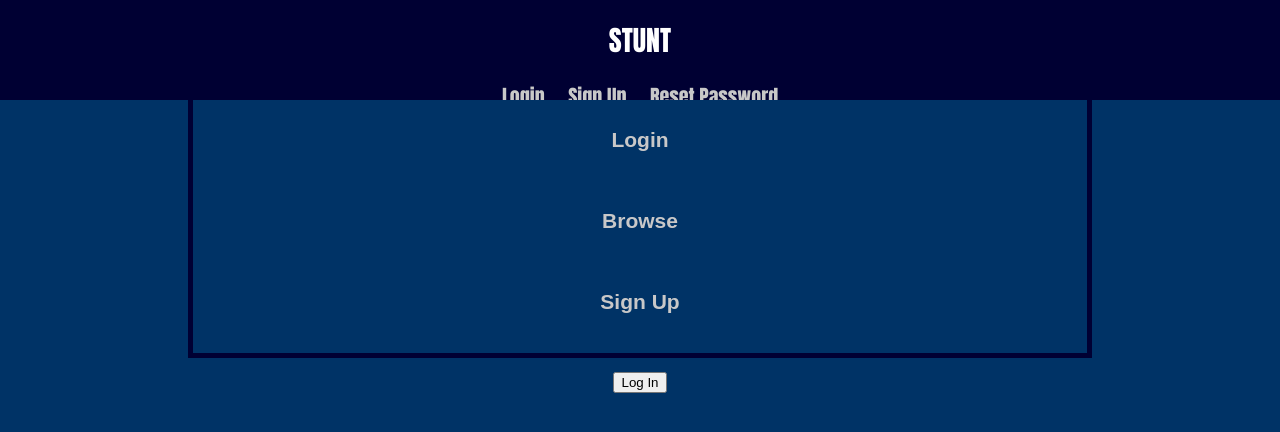
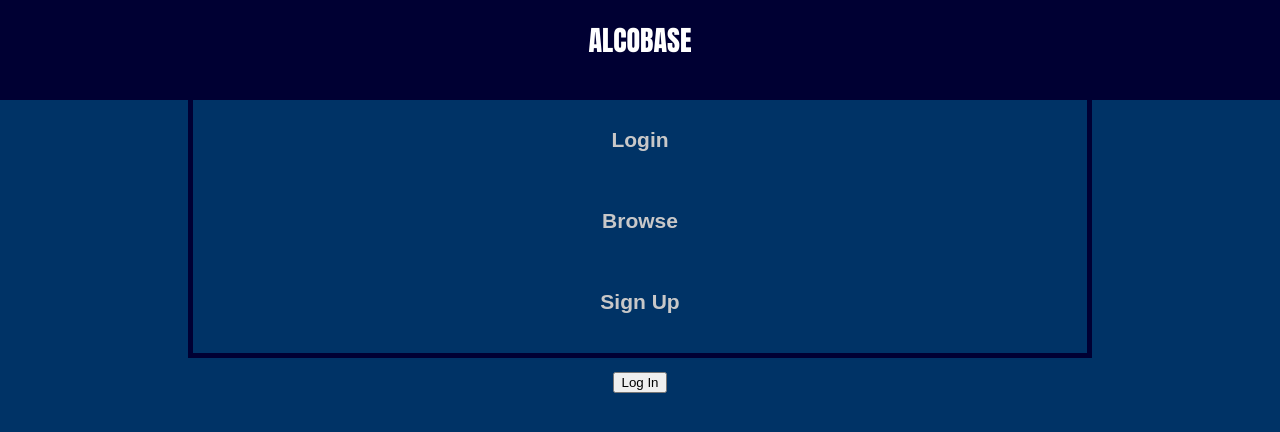
Before and after one commit to dillen-roggensinger/Alcobase, a PHP site: page / in a window 1280 px wide. Shown: the top 432 px of the page. Run offline with PHP 8.4, Linux system fonts and the light colour scheme.

Commit message:
did some more stuff

```diff
--- a/header.php
+++ b/header.php
@@ -1,8 +1,6 @@
-
-<!DOCTYPE HTML PUBLIC "-//W3C//DTD HTML 4.01 Transitional//EN""http://www.w3.org/TR/html4/loose.dtd">
 <html>
-<head><meta http-equiv="Content-Type" content="text/html; charset=iso-8859-1"><title>Stunt</title><link href="Style.css" rel="stylesheet" type="text/css"><style type="text/css"><!--.style1 {font-family: Arial, Helvetica, sans-serif}--></style>
+<head><meta http-equiv="Content-Type" content="text/html; charset=iso-8859-1"><title>Alcobase</title><link href="Style.css" rel="stylesheet" type="text/css"><style type="text/css"><!--.style1 {font-family: Arial, Helvetica, sans-serif}--></style>
 </head><body>
 <div id="header">
-<h1>STUNT</h1><h3><a href="index.html">Login</a>&nbsp;&nbsp;&nbsp;&nbsp;&nbsp;<a href="signup.html">Sign Up</a>&nbsp;&nbsp;&nbsp;&nbsp;&nbsp;<a href="password.html">Reset Password</a></h3>
+<h1>ALCOBASE</h1>
 </div>
--- a/index.php
+++ b/index.php
@@ -1,3 +1,4 @@
+<!DOCTYPE HTML PUBLIC "-//W3C//DTD HTML 4.01 Transitional//EN""http://www.w3.org/TR/html4/loose.dtd">
 <?
 include('header.php');
 ?>
```
